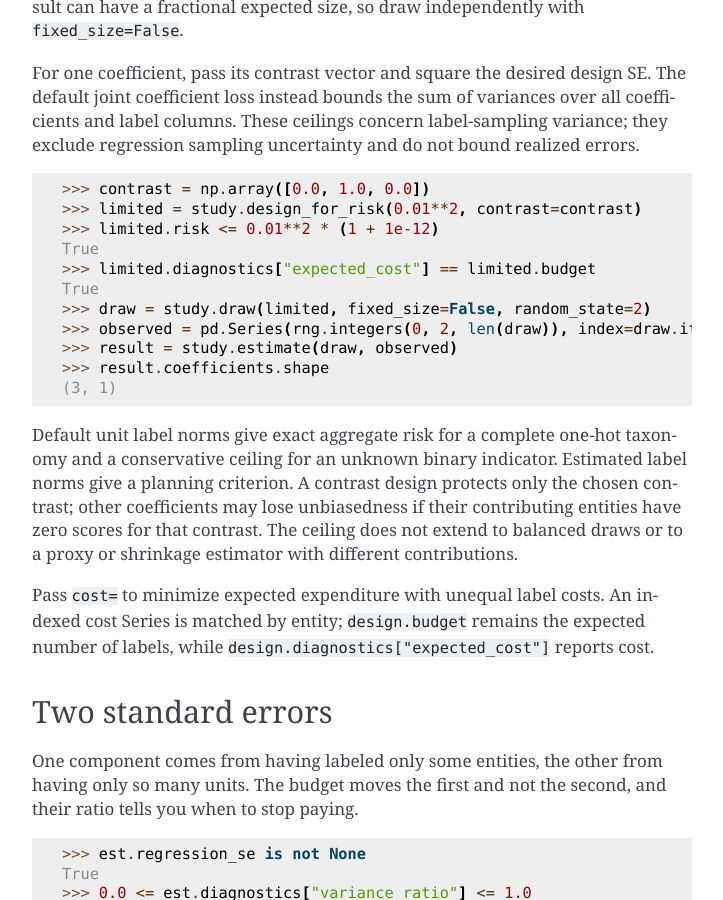
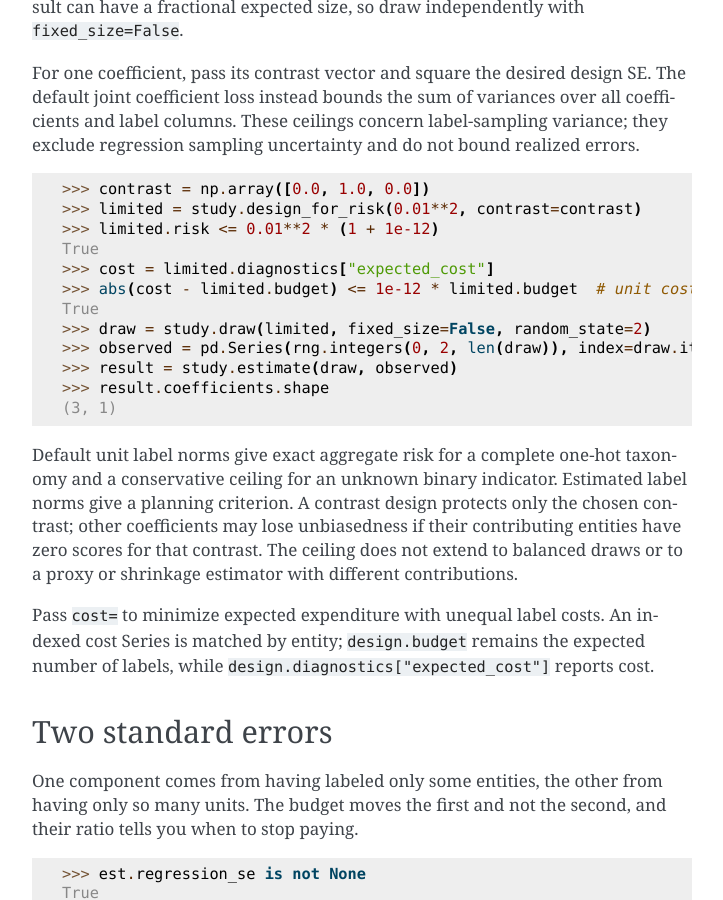
Before and after one commit to finite-sample/fewlab, a Sphinx documentation site: the page built from docs/quickstart.rst, in a window 1280 px wide and 900 px high, scrolled down 1770 px. Shown: the whole window, without its empty margins (388-1111 px from the left). Built offline with Sphinx 7.4.7, drawn with Linux system fonts in a browser that asks for light colours; pages that are not in the unit, such as notebooks, are missing from menus; the version number is read from the project's files by our own code.

Commit message:
Compare expected cost and budget within float tolerance
The two are equal under unit costs but come from a dot product and a sum,
which can differ in the last bit across BLAS builds; the docs CI saw that.

Co-Authored-By: Claude Opus 5.5 (1M context) <noreply@anthropic.com>

```diff
--- a/docs/quickstart.rst
+++ b/docs/quickstart.rst
@@ -102,7 +102,8 @@ they exclude regression sampling uncertainty and do not bound realized errors.
    >>> limited = study.design_for_risk(0.01**2, contrast=contrast)
    >>> limited.risk <= 0.01**2 * (1 + 1e-12)
    True
-   >>> limited.diagnostics["expected_cost"] == limited.budget
+   >>> cost = limited.diagnostics["expected_cost"]
+   >>> abs(cost - limited.budget) <= 1e-12 * limited.budget  # unit costs: cost = labels
    True
    >>> draw = study.draw(limited, fixed_size=False, random_state=2)
    >>> observed = pd.Series(rng.integers(0, 2, len(draw)), index=draw.items)
```
